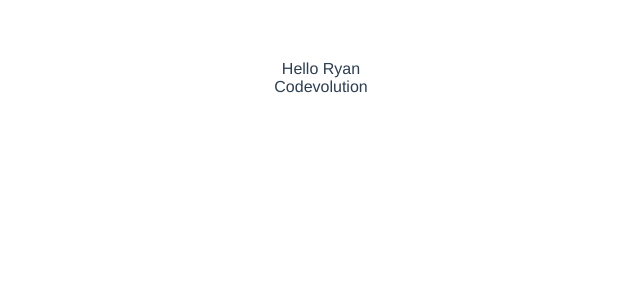
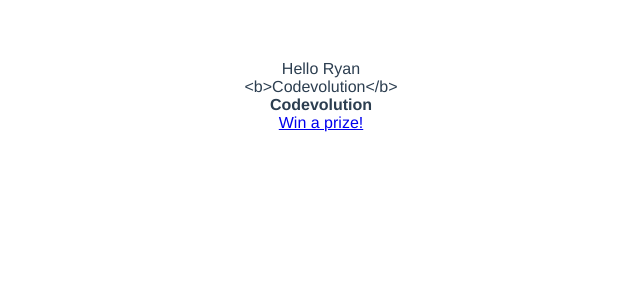
Before and after one commit to rclarian/Vue.js_3_A, a Vue app in the folder hello-world/: page / in a window 1280 px wide. Shown: the top 300 px of the page, without its empty margins (319-959 px from the left). Built offline with nearby package versions, Linux system fonts and the light colour scheme.

Commit message:
#6. Vue JS 3 Tutorial - 6 - Binding HTML - (v-html directive), be coutious  to atacked
#6. Vue JS 3 Tutorial - 6 - Binding HTML - (v-html directive), be coutious  to atacked

```diff
--- a/hello-world/src/App.vue
+++ b/hello-world/src/App.vue
@@ -2,6 +2,8 @@
   <div>
     <div>{{ greet }} {{ name }}</div>
     <div v-text="channel"></div>
+    <div v-html="channel"></div>
+    <div v-html="hack"></div>
   </div>
 </template>
 
@@ -13,7 +15,8 @@
     return{
       greet: 'Hello',
       name: 'Ryan',
-      channel: 'Codevolution',
+      channel: '<b>Codevolution</b>',
+      hack: `<a href="#" onclick="alert('You have been hacked!')">Win a prize!</a>`,
     };
   },
 }
```
